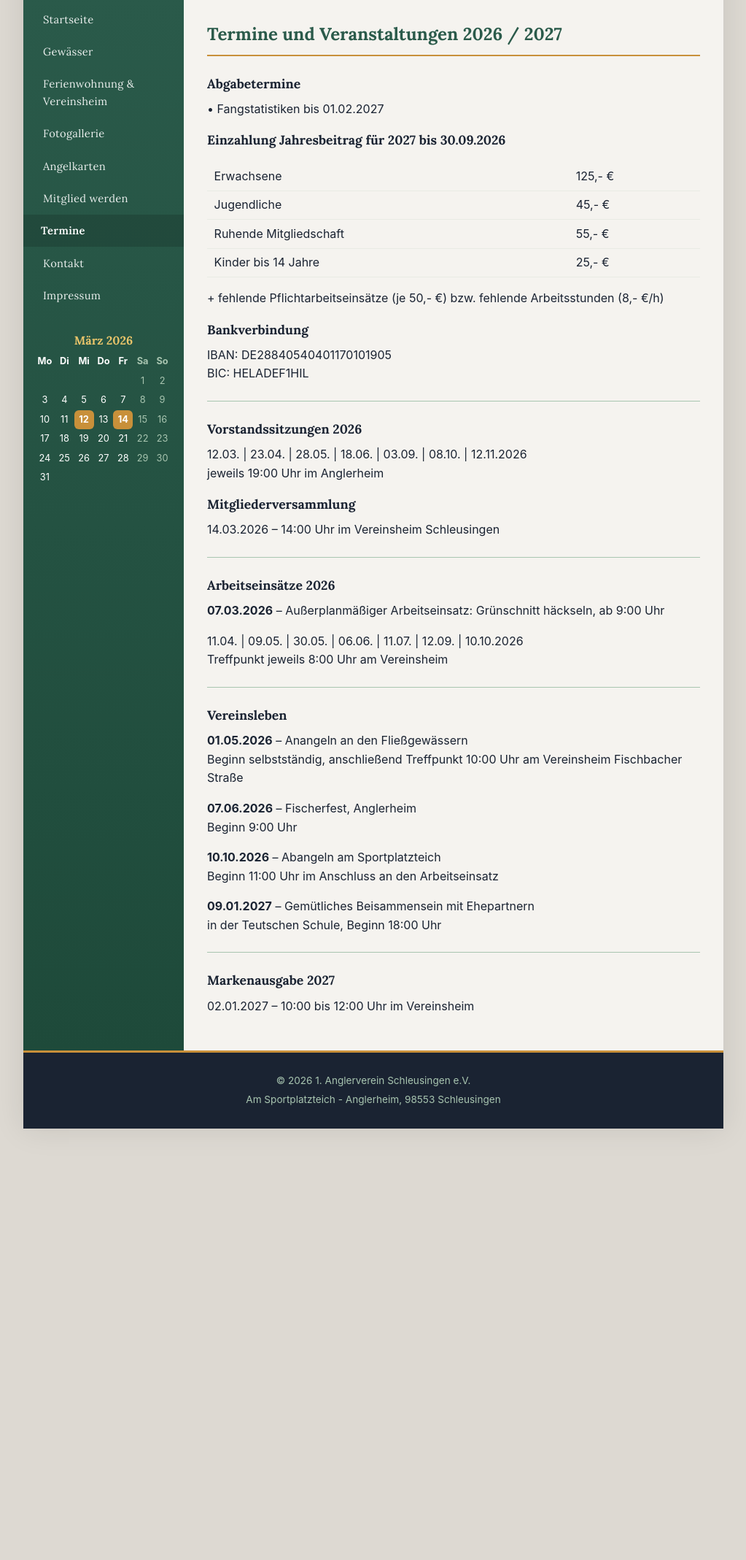
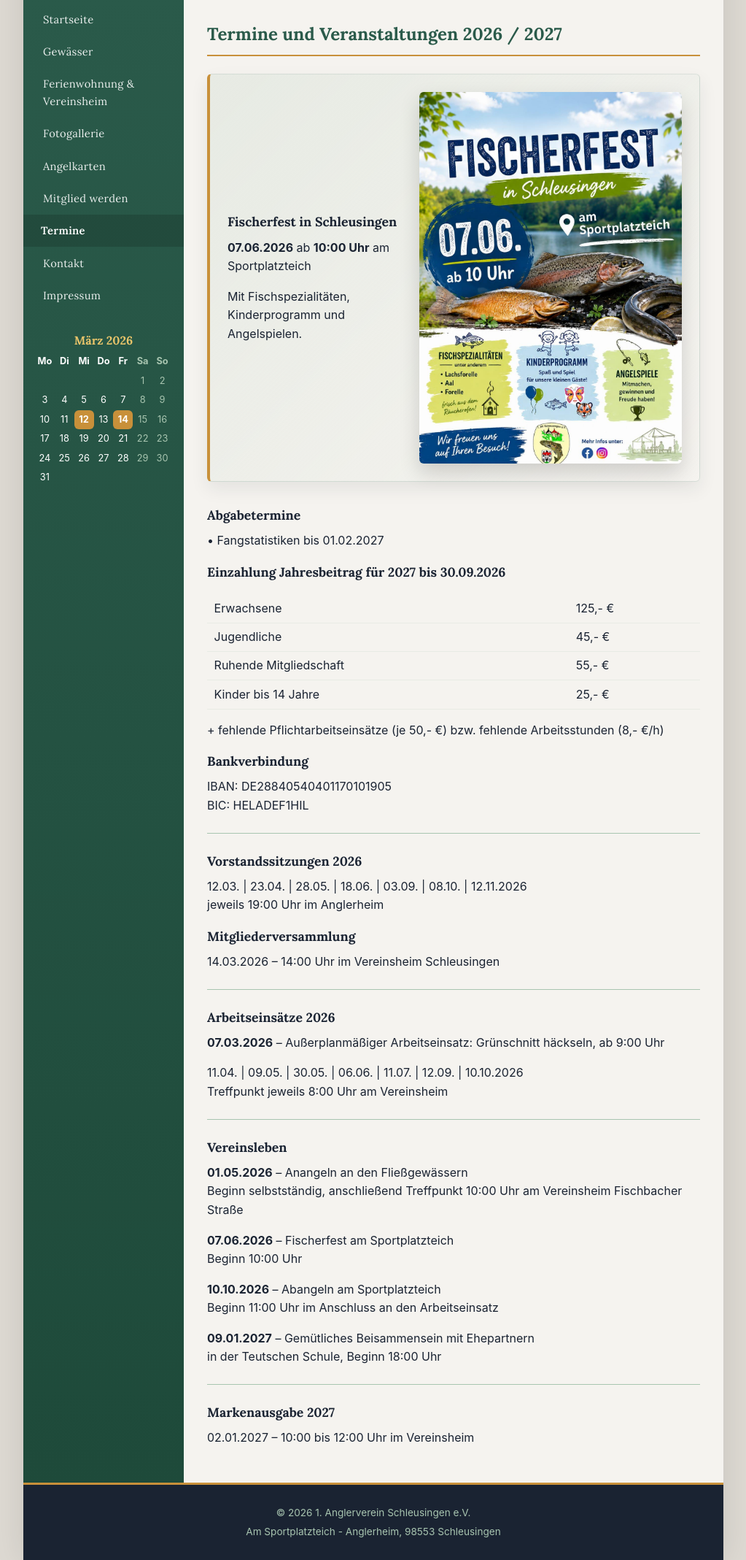
Before and after one commit to AndreKutzleb/av-schleusingen, a Jekyll site: the page built from termine.html, in a window 1280 px wide, cut to the strip 289-2426 px from the top of the page. Shown: the whole strip at 73% size, without its empty margins (128-1151 px from the left). Built offline with Jekyll 4.4.1, drawn with Linux system fonts in a browser that asks for light colours; before the commit the page ends 1835 px from its top, so only the background shows below that.

Commit message:
Add Fischerfest flyer to website

```diff
--- a/css/avs_style.css
+++ b/css/avs_style.css
@@ -561,6 +561,51 @@ a:visited {
   box-shadow: 0 8px 24px rgba(0, 0, 0, 0.14);
 }
 
+.event-highlight,
+.flyer-feature {
+  display: grid;
+  grid-template-columns: 1fr;
+  gap: var(--spacing-lg);
+  align-items: center;
+  margin: 0 0 var(--spacing-xl);
+  padding: var(--spacing-lg);
+  background: linear-gradient(135deg, rgba(168, 197, 176, 0.18), rgba(245, 243, 239, 0.98));
+  border: 1px solid rgba(58, 107, 94, 0.14);
+  border-left: 4px solid var(--color-amber);
+  border-radius: var(--radius);
+  box-shadow: 0 10px 24px rgba(26, 35, 50, 0.08);
+}
+
+.event-highlight-copy h3,
+.flyer-feature-copy h3 {
+  margin-top: 0;
+}
+
+.event-highlight-copy p:last-child,
+.flyer-feature-copy p:last-child {
+  margin-bottom: 0;
+}
+
+.event-highlight-image-link,
+.flyer-feature-link {
+  display: block;
+}
+
+.event-highlight-image-link:hover,
+.flyer-feature-link:hover {
+  text-decoration: none;
+}
+
+.event-highlight-image,
+.flyer-feature-image {
+  display: block;
+  width: 100%;
+  max-width: 420px;
+  margin: 0 auto;
+  border-radius: var(--radius);
+  box-shadow: 0 12px 28px rgba(0, 0, 0, 0.16);
+}
+
 .club-photo-grid {
   display: grid;
   grid-template-columns: repeat(auto-fit, minmax(180px, 1fr));
@@ -728,6 +773,7 @@ a:visited {
 }
 
 .button {
+  display: inline-block;
   font-family: var(--font-stack);
   font-size: 0.9rem;
   color: var(--color-white);
@@ -740,8 +786,14 @@ a:visited {
   transition: background 0.15s;
 }
 
+.button:visited {
+  color: var(--color-white);
+}
+
 .button:hover {
   background: var(--color-amber);
+  color: var(--color-white);
+  text-decoration: none;
 }
 
 /* --- Legacy class fallbacks (safety net) --- */
@@ -758,6 +810,11 @@ a:visited {
    ============================================================ */
 
 @media (min-width: 601px) {
+  .event-highlight,
+  .flyer-feature {
+    grid-template-columns: minmax(0, 1fr) minmax(260px, 360px);
+  }
+
   .site-nav {
     display: flex;
     flex-direction: row;
--- a/termine.html
+++ b/termine.html
@@ -4,6 +4,17 @@ title: "1. Anglerverein Schleusingen e. V. - Termine"
 show_calendar: true
 ---
 <h1 class="page-title">Termine und Veranstaltungen 2026 / 2027</h1>
+
+<section class="flyer-feature">
+  <div class="flyer-feature-copy">
+    <h3>Fischerfest in Schleusingen</h3>
+    <p><strong>07.06.2026</strong> ab <strong>10:00 Uhr</strong> am Sportplatzteich</p>
+    <p>Mit Fischspezialit&auml;ten, Kinderprogramm und Angelspielen.</p>
+  </div>
+  <a class="flyer-feature-link" href="{{ '/images/fischerfest-2026.jpg' | relative_url }}">
+    <img class="flyer-feature-image" src="{{ '/images/fischerfest-2026.jpg' | relative_url }}" alt="Flyer Fischerfest Schleusingen 2026">
+  </a>
+</section>
 
 <h3>Abgabetermine</h3>
 <p>&#8226; Fangstatistiken bis 01.02.2027</p>
@@ -44,8 +55,8 @@ Treffpunkt jeweils 8:00 Uhr am Vereinsheim</p>
 <p><strong>01.05.2026</strong> &ndash; Anangeln an den Flie&szlig;gew&auml;ssern<br>
 Beginn selbstst&auml;ndig, anschlie&szlig;end Treffpunkt 10:00 Uhr am Vereinsheim Fischbacher Stra&szlig;e</p>
 
-<p><strong>07.06.2026</strong> &ndash; Fischerfest, Anglerheim<br>
-Beginn 9:00 Uhr</p>
+<p><strong>07.06.2026</strong> &ndash; Fischerfest am Sportplatzteich<br>
+Beginn 10:00 Uhr</p>
 
 <p><strong>10.10.2026</strong> &ndash; Abangeln am Sportplatzteich<br>
 Beginn 11:00 Uhr im Anschluss an den Arbeitseinsatz</p>
```
Also changed, not shown: index.html (+12 -0 lines), images/fischerfest-2026.jpg (added).
